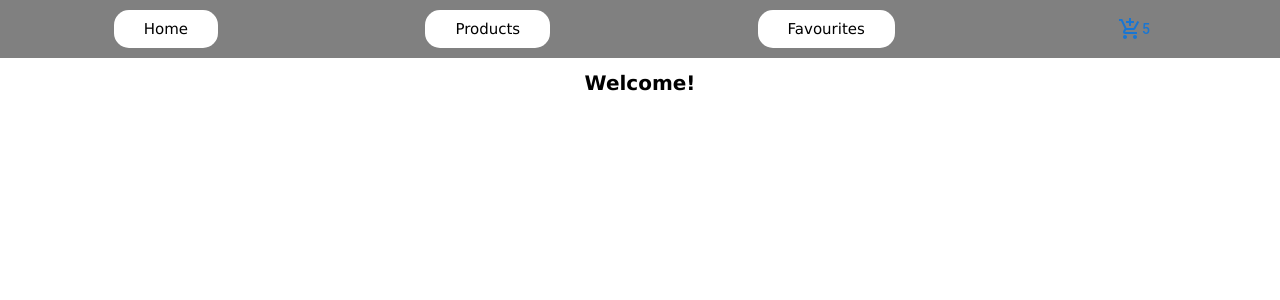
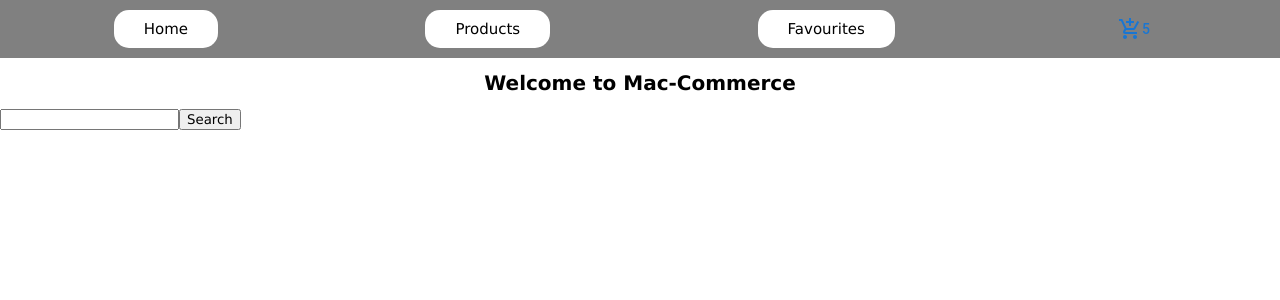
Before and after one commit to lujanmaccari/ReactCoder, a React (Create React App) app: page / in a window 1280 px wide. Shown: the top 300 px of the page. Built offline with nearby package versions, Linux system fonts and the light colour scheme.

Commit message:
fetch api ML

```diff
--- a/package.json
+++ b/package.json
@@ -12,6 +12,7 @@
     "@testing-library/user-event": "^13.5.0",
     "react": "^18.2.0",
     "react-dom": "^18.2.0",
+    "react-router-dom": "^6.4.5",
     "react-scripts": "5.0.1",
     "web-vitals": "^2.1.4"
   },
--- a/src/App.js
+++ b/src/App.js
@@ -1,12 +1,21 @@
 import "./App.css";
 import ItemListContainer from "./components/ItemListContainer/ItemListContainer";
 import Navbar from "./components/Navbar/Navbar";
+import { BrowserRouter, Route, Routes } from "react-router-dom";
+import ItemDetailContainer from "./components/ItemDetailContainer/ItemDetailContainer";
 
 function App() {
   return (
     <>
+      <BrowserRouter>
+        <Routes>
+          <Route path="/" element={ItemListContainer} />
+          <Route path="/category/:categoryId" element={ItemListContainer} />
+          <Route path="/detail/:productId" element={ItemDetailContainer} />
+        </Routes>
+      </BrowserRouter>
       <Navbar />
-      <ItemListContainer greeting= "Welcome!"/>
+      <ItemListContainer greeting="Welcome" />
     </>
   );
 }
--- /dev/null
+++ b/src/components/ItemDetailContainer/ItemDetailContainer.js
@@ -0,0 +1,8 @@
+const ItemDetailContainer = () => {
+return(
+    <>
+    hola
+    </>
+)
+};
+export default ItemDetailContainer
--- a/src/components/ItemListContainer/ItemListContainer.js
+++ b/src/components/ItemListContainer/ItemListContainer.js
@@ -1,8 +1,51 @@
-import './ItemListContainer.css'
+import { CircularProgress } from "@mui/material";
+import {  useState } from "react";
+import "./ItemListContainer.css";
 
-const ItemListContainer = (props) =>{
-return (
-<h1 className="greeting">{props.greeting}</h1>
-);
+const ItemListContainer = (props) => {
+  const [products, setProducts] = useState([]);
+  const [input, setInput] = useState("");
+  const [loading, setLoading] = useState(false);
+
+  const handleSubmit = (e) => {
+    e.preventDefault();
+    setLoading(true);
+    fetch(`https://api.mercadolibre.com/sites/MLA/search?q=${input}`)
+      .then((res) => {
+        return res.json();
+      })
+      .then((json) => setProducts(json.results))
+      .catch((error) => {
+        console.error(error);
+      })
+      .finally(() => {
+        setLoading(false);
+      });
+  };
+
+  if (loading) {
+    return <CircularProgress color="inherit" />;
+  }
+  return (
+    <>
+      <h1 className="greeting">{props.greeting} to Mac-Commerce</h1>
+      <form onSubmit={handleSubmit}>
+        <input value={input} onChange={(e) => setInput(e.target.value)} />
+        <button type="submit">Search</button>
+      </form>
+      <div>
+        {products?.map((product) => {
+          return (
+            <div key={product.id}>
+              <img src={product.thumbnail} />
+              <h2>{product.title}</h2>
+              <h3>${product.price}</h3>
+            </div>
+          );
+        })}
+      </div>
+    </>
+  );
 };
-export default ItemListContainer
+
+export default ItemListContainer;
--- a/src/components/Navbar/Navbar.js
+++ b/src/components/Navbar/Navbar.js
@@ -1,13 +1,15 @@
-import React from "react";
+import React, { useState } from "react";
 import Buttons from "../Buttons/Buttons";
 import CartWidget from "../CartWidget/CartWidget";
 import "./Navbar.css";
 
 const Navbar = () => {
+  const state = useState()
+  console.log(state)
   const menu = ['Home', 'Products', 'Favourites']
   return (
     <div className="navbar">
-      {menu.map(label => <Buttons>{label}</Buttons>)}
+      {menu.map((label, index) => <Buttons key={index}>{label}</Buttons>)}
       <CartWidget/>
     </div>
   );
```
Also changed, not shown: 1 other file (tests, documents, lock files or other folders).
